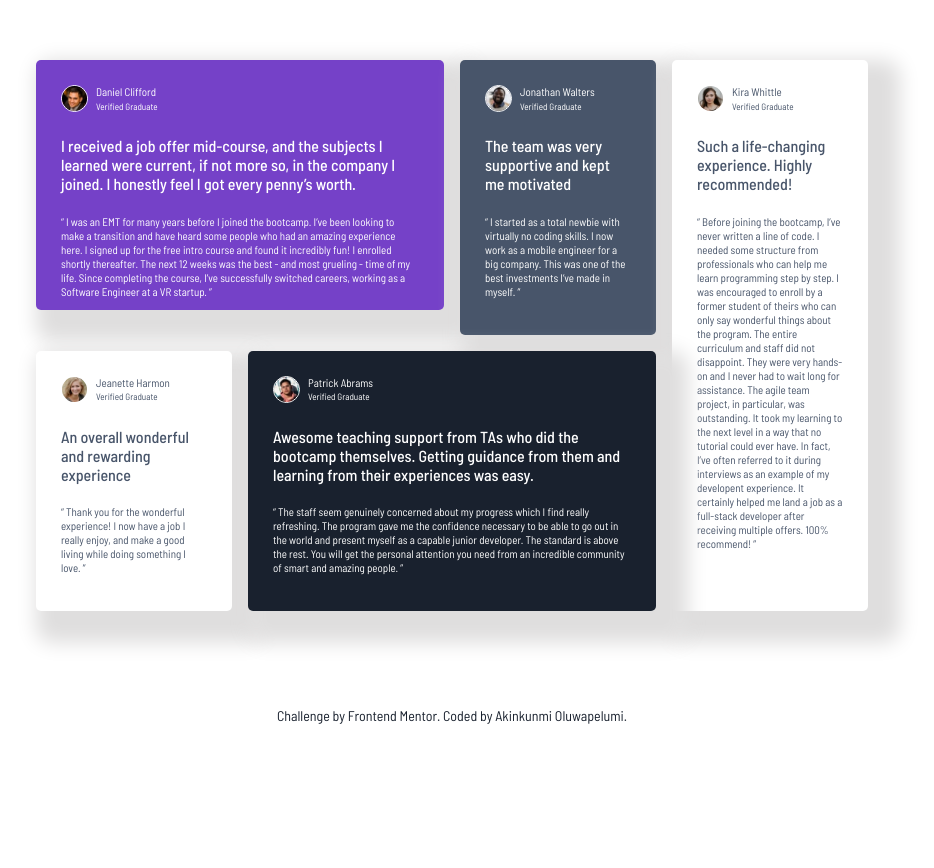
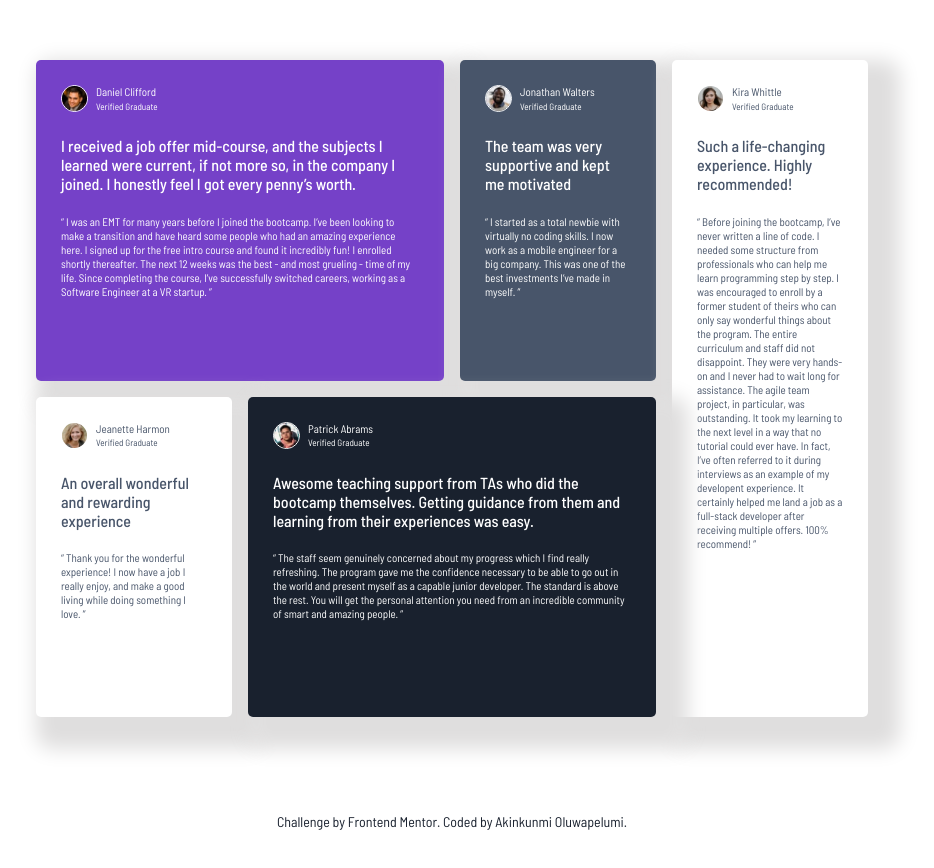
Before and after one commit to Slimpelz/Testimonials-Grid-Section, a plain HTML site: page index.html in a window 1280 px wide. Shown: the whole page, without its empty margins (188-1122 px from the left). Before the commit the page ends 800 px from the top, so only its background shows below. Drawn offline with Linux system fonts and the light colour scheme.

Commit message:
Add files via upload

```diff
--- a/style.css
+++ b/style.css
@@ -8,7 +8,7 @@
     grid-template-columns: 1fr 1fr 1fr 1fr;
     grid-template-rows: 1fr 1fr;
     width: 65%;
-    height: 70vh;
+    height: 100vh;
     margin: 60px auto;
 
     font-family: 'Barlow Semi Condensed';
@@ -46,7 +46,7 @@ img{
     border-radius: 5px;
     box-shadow: 16px 16px 20px 16px  rgb(223, 222, 222);
     grid-column: span 2;
-    height: 200px;
+
 
 }
 
```
